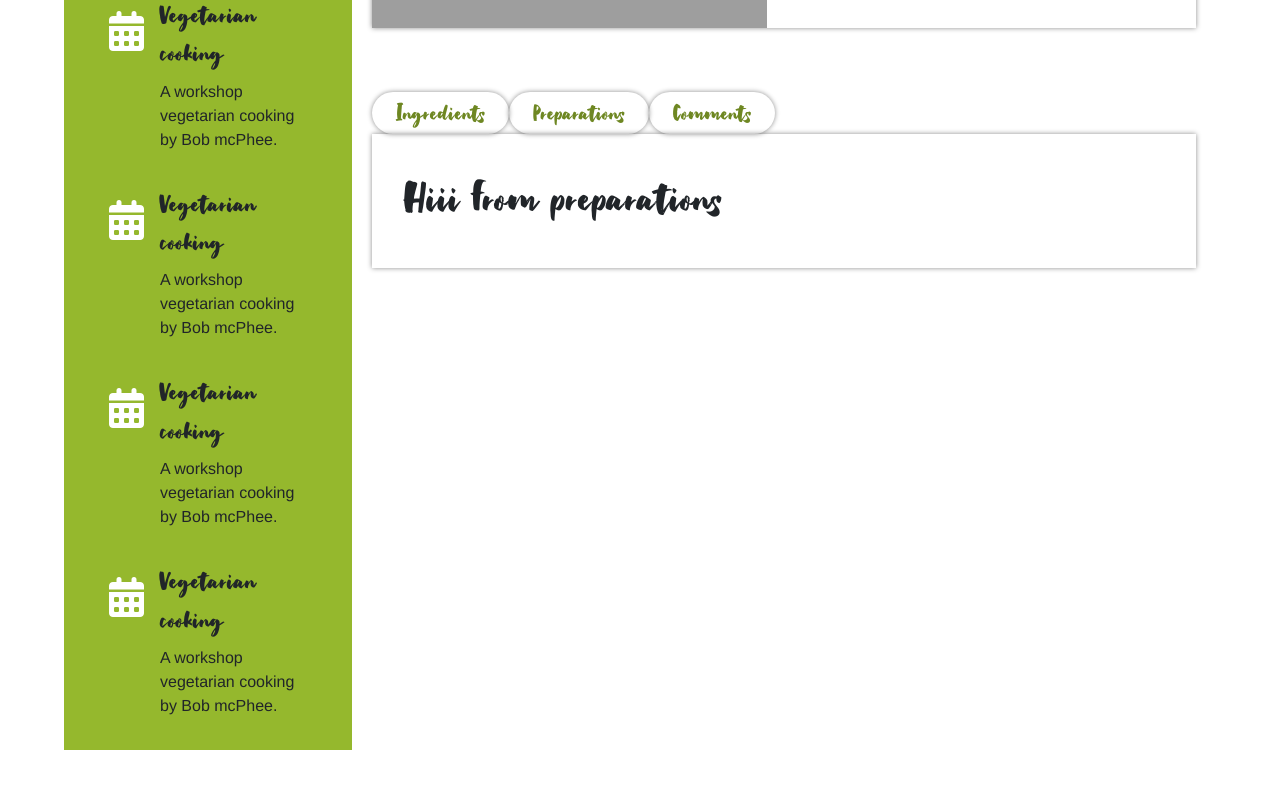
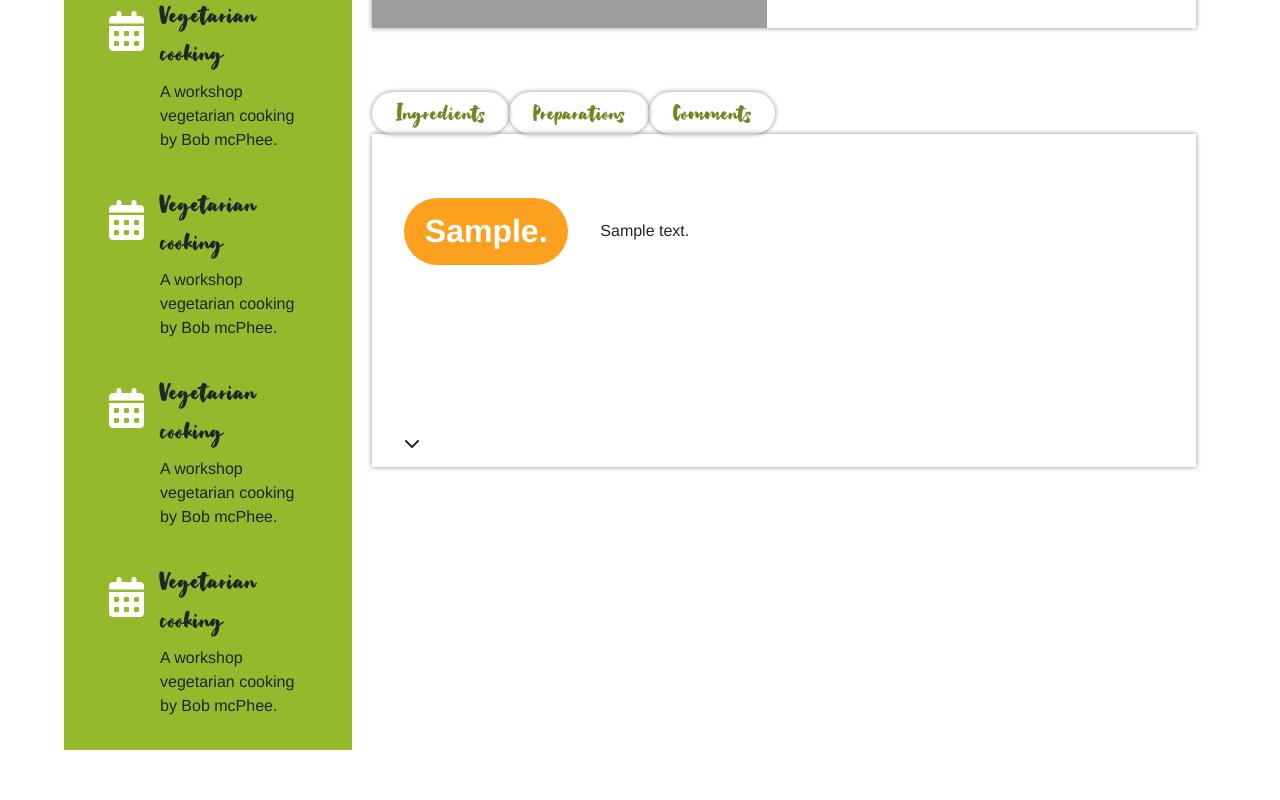
Before and after one commit to msleeuwenhoek/educom-verrukkulluk, a PHP site: template templates/detail.html.twig in a window 1280 px wide, after a click on "Preparations". Shown: the part 965-1765 px from the top of the page. Run offline with PHP 8.4, Linux system fonts and the light colour scheme; the template is opened without the code that fills it: most values are stand-ins (such as "Sample title", 1, 10 or a date in 2020); some libraries are stand-ins or nearby versions; grey boxes are pictures that could not be loaded.

Commit message:
added last tabs info (#13)

```diff
--- a/assets/css/main.css
+++ b/assets/css/stylesheet.css
@@ -363,6 +363,16 @@ h2 {
   display: block;
 }
 
+.box {
+  display: flex;
+  flex-direction: column;
+  height: 100%;
+}
+.scrollable {
+  max-height: 400px;
+  overflow: auto;
+}
+
 /** INGREDIENTS TAB **/
 .ingredient-container {
   display: flex;
@@ -388,12 +398,42 @@ h2 {
 .ingredient-container .amount {
   font-size: 22px;
 }
-.box {
+
+/** PREPARATIONS TAB **/
+
+.preparation-container .preparation {
+  margin-block: 2rem;
   display: flex;
-  flex-direction: column;
-  height: 100%;
+  align-items: center;
 }
-.scrollable {
-  max-height: 400px;
-  overflow: auto;
+.preparation-container .step {
+  background-color: var(--lighter-orange);
+  padding: 0.6rem 1.3rem;
+  border-radius: 50px;
+  font-size: 32px;
+  color: white;
+  font-weight: bold;
+  margin-right: 2rem;
 }
+
+/** COMMENTS TAB **/
+
+.comment-container .comment {
+  display: flex;
+  gap: 1rem;
+  align-items: center;
+  margin-block: 2rem;
+}
+.comment-container img {
+  width: 100px;
+  height: 100px;
+  object-fit: cover;
+  border-radius: 50px;
+  border: solid 4px var(--darker-orange);
+}
+
+.comment-container .username {
+  color: var(--darker-green);
+  font-family: var(--heading);
+  font-size: 28px;
+}
--- a/templates/detail.html.twig
+++ b/templates/detail.html.twig
@@ -68,12 +68,43 @@
          <input type="radio" id="preparations-tab" name="detail-tab-radio">
         <label for= "preparations-tab">Preparations</label>
         <div class="tab preparations">
-            <h1>Hiii from preparations</h1>
+            <div class="box">
+            <div class="scrollable">
+            {% for preparation in data.preparations %}
+            <div class="preparation-container">
+                <div class="preparation">
+                    <span class="step">{{preparation.nummeric_field}}.</span>
+                    <span>{{preparation.text_field}}</span>
+                </div>
+             </div>
+            {% endfor %}
+            </div>
+            </div>
+            <div class="scroll-arrow">
+            <i class="fa fa-chevron-down"></i>
+            </div>
         </div>
          <input type="radio" id="comments-tab" name="detail-tab-radio">
         <label for= "comments-tab">Comments</label>
         <div class="tab comments">
-            <h1>Hiii from comments</h1>
+             <div class="box">
+            <div class="scrollable">
+            {% for comment in data.comments %}
+            <div class="comment-container">
+                <div class="comment">
+                    <img  src="./assets/img/{{comment.user.file_name}}.jpg"/>
+                    <div>
+                    <div class="username">{{comment.user.user_name}}.</div>
+                    <div class"comment-text">{{comment.text_field}}</div>
+                    </div>
+                </div>
+             </div>
+            {% endfor %}
+            </div>
+            </div>
+            <div class="scroll-arrow">
+            <i class="fa fa-chevron-down"></i>
+            </div>
         </div>
     </div>
 </div>
--- a/templates/main.html.twig
+++ b/templates/main.html.twig
@@ -7,7 +7,7 @@
     <link rel="stylesheet" type="text/css" href="assets/bootstrap/css/bootstrap.css" />
     <link rel="stylesheet" type="text/css" href="assets/css/fonts.css" />
     <script src="https://kit.fontawesome.com/48acdf1f79.js" crossorigin="anonymous"></script>
-    <link rel="stylesheet" type="text/css" href="assets/css/main.css" />
+    <link rel="stylesheet" type="text/css" href="assets/css/stylesheet.css" />
 
     <script type="text/javascript" language="javascript" src="assets/jquery/jquery-3.5.1.js"></script>
     <script type="text/javascript" language="javascript" src="assets/bootstrap/js/bootstrap.js"></script>
```
Also changed, not shown: assets/img/bob_pfp.jpg (added), assets/img/merel_pfp.jpg (added).
